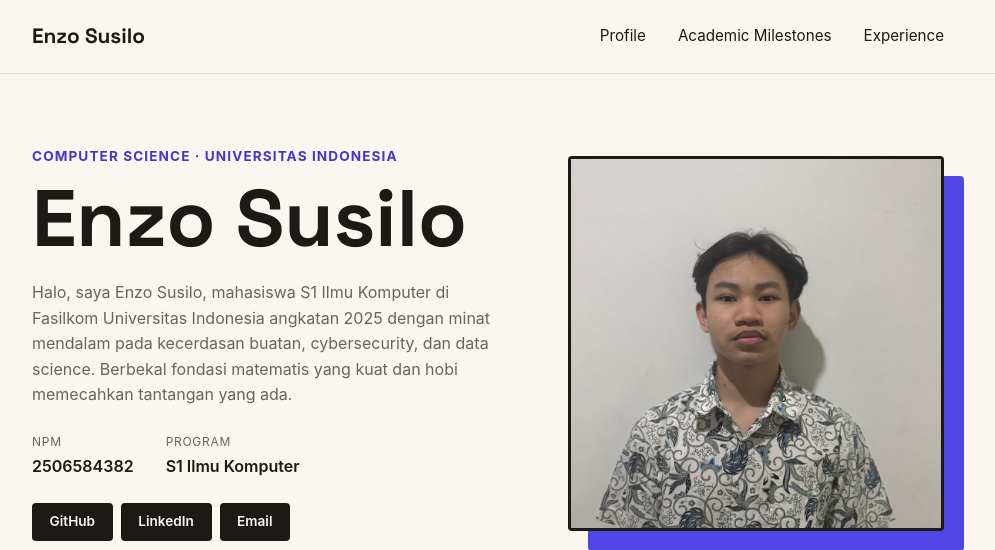
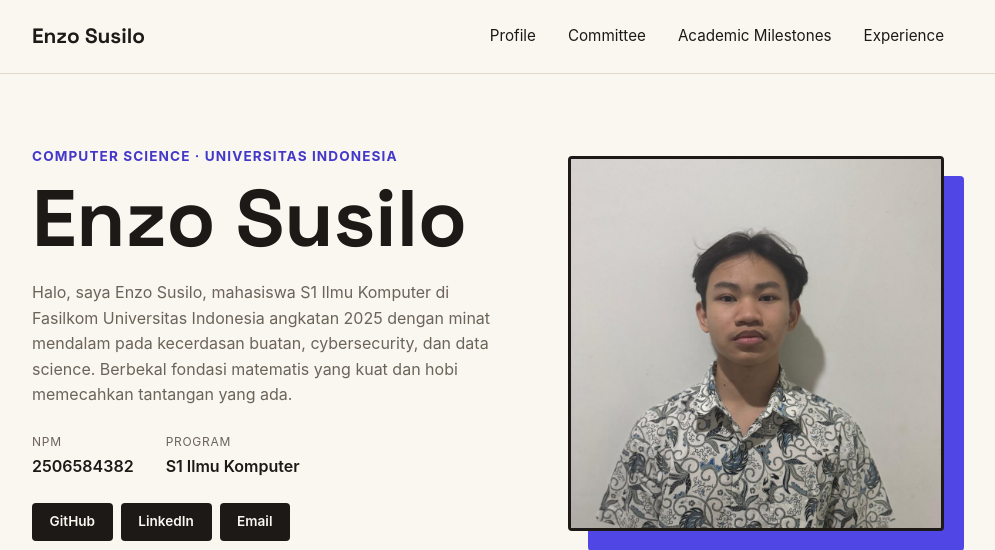
Before and after one commit to enzossl/myportofolio, a Django app: page / in a window 1280 px wide. Shown: the top 550 px of the page, without its empty margins (152-1147 px from the left). Run offline with Django 5.2, Linux system fonts and the light colour scheme.

Commit message:
fix: update navbar untuk include section committee (ganti nama)

```diff
--- a/templates/achievements.html
+++ b/templates/achievements.html
@@ -15,6 +15,7 @@
             <a href="{% url 'main:show_main' %}" class="brand">{{ name }}</a>
             <nav>
                 <a href="{% url 'main:show_main' %}">Profile</a>
+                <a href="{% url 'main:show_main' %}#committee">Committee</a>
                 <a href="{% url 'main:show_achievements' %}">Academic Milestones</a>
                 <a href="{% url 'main:show_experience' %}">Experience</a>
             </nav>
--- a/templates/experience.html
+++ b/templates/experience.html
@@ -15,6 +15,7 @@
             <a href="#profile" class="brand">{{ name }}</a>
             <nav>
                 <a href="{% url 'main:show_main' %}">Profile</a>
+                <a href="{% url 'main:show_main' %}#committee">Committee</a>
                 <a href="{% url 'main:show_achievements' %}">Academic Milestones</a>
                 <a href="{% url 'main:show_experience' %}">Experience</a>
             </nav>
--- a/templates/index.html
+++ b/templates/index.html
@@ -15,6 +15,7 @@
             <a href="#profile" class="brand">{{ name }}</a>
             <nav>
                 <a href="{% url 'main:show_main' %}">Profile</a>
+                <a href="{% url 'main:show_main' %}#committee">Committee</a>
                 <a href="{% url 'main:show_achievements' %}">Academic Milestones</a>
                 <a href="{% url 'main:show_experience' %}">Experience</a>
             </nav>
@@ -52,7 +53,7 @@
                 </div>
             </div>
         </section>
-        <section class="experience" id="experience">
+        <section class="experience" id="committee">
             <div class="container">
 
                 <div class="section-heading">
```
